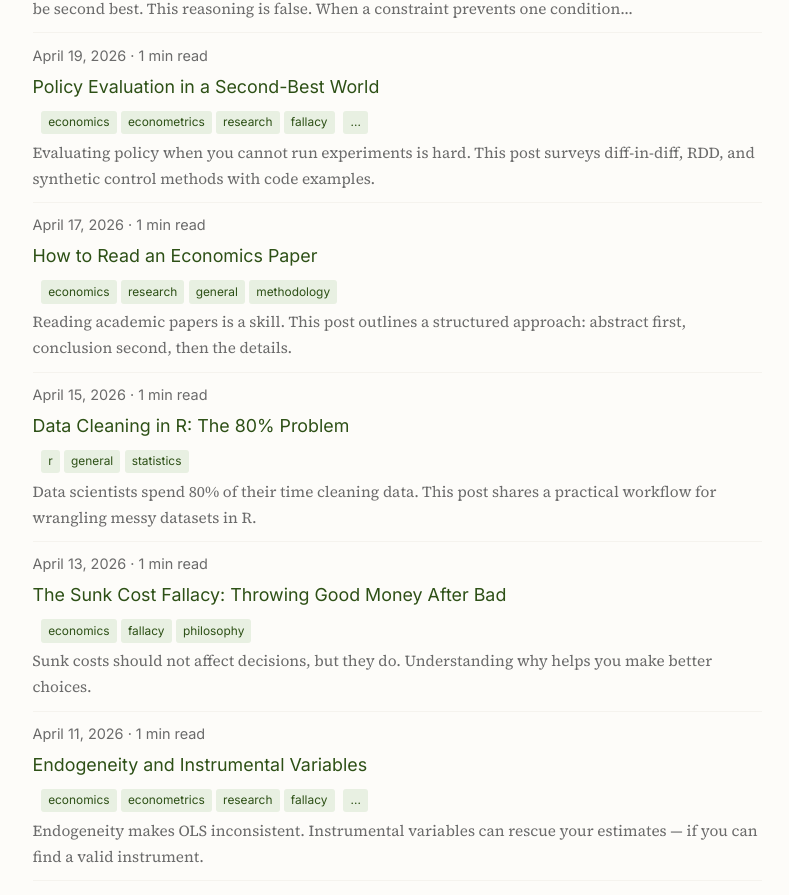
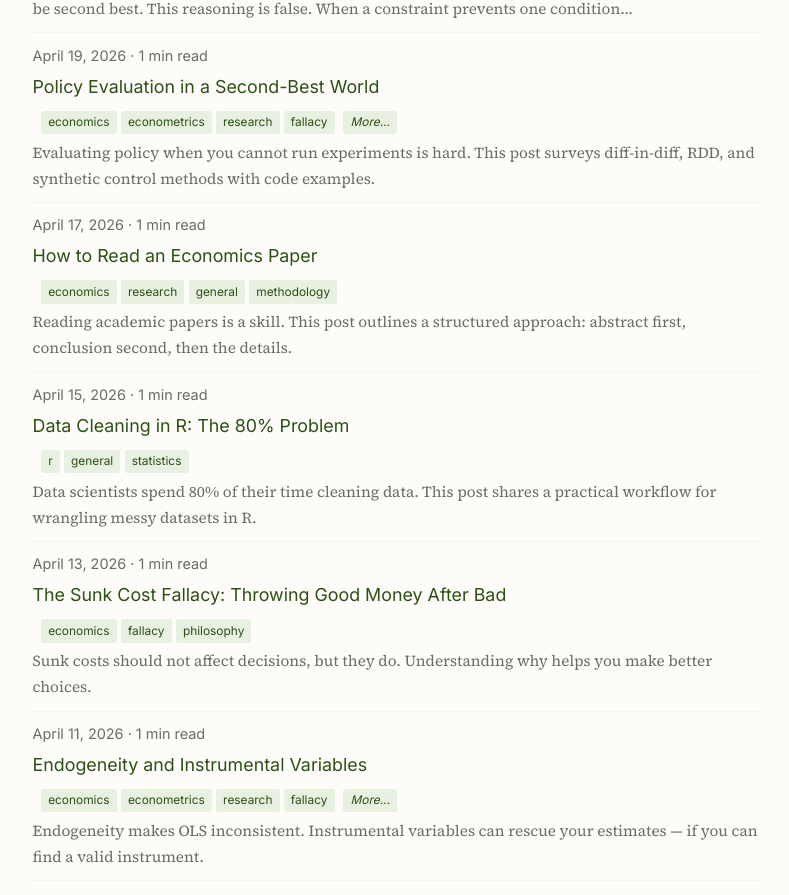
Before and after one commit to marginallabs/marginallabs.github.io, a Jekyll site: the page built from _pages/blog.md, in a window 1280 px wide and 1400 px high, scrolled down 308 px. Shown: the part 149-1044 px from the top of the window, without its empty margins (243-1032 px from the left). Built offline with Jekyll 4.4.1, drawn with Linux system fonts in a browser that asks for light colours.

Commit message:
Replace static '...' with clickable 'More...' to expand hidden tags
Co-Authored-By: Claude Opus 4.7 <noreply@anthropic.com>

```diff
--- a/_layouts/home.html
+++ b/_layouts/home.html
@@ -23,7 +23,7 @@ layout: default
         {% if post.categories %}
           <span class="post-category-badges">
             {% for cat in post.categories limit:4 %}<span class="category-tag">{{ cat }}</span>{% endfor %}
-            {% if post.categories.size > 4 %}<span class="category-tag category-more">...</span>{% endif %}
+            {% if post.categories.size > 4 %}<span class="category-tag category-more-toggle" onclick="this.parentElement.querySelectorAll('.category-tag.hidden-tag').forEach(function(t){t.classList.remove('hidden-tag');}); this.style.display='none';">More...</span>{% for cat in post.categories offset:4 %}<span class="category-tag hidden-tag">{{ cat }}</span>{% endfor %}{% endif %}
           </span>
         {% endif %}
         {% if post.abstract %}
--- a/_pages/blog.md
+++ b/_pages/blog.md
@@ -35,7 +35,7 @@ subscribe: true
     {% if post.categories %}
       <span class="post-category-badges">
         {% for cat in post.categories limit:4 %}<span class="category-tag">{{ cat }}</span>{% endfor %}
-        {% if post.categories.size > 4 %}<span class="category-tag category-more">...</span>{% endif %}
+        {% if post.categories.size > 4 %}<span class="category-tag category-more-toggle" onclick="this.parentElement.querySelectorAll('.category-tag.hidden-tag').forEach(function(t){t.classList.remove('hidden-tag');}); this.style.display='none';">More...</span>{% for cat in post.categories offset:4 %}<span class="category-tag hidden-tag">{{ cat }}</span>{% endfor %}{% endif %}
       </span>
     {% endif %}
     {% if post.abstract %}
--- a/assets/css/style.css
+++ b/assets/css/style.css
@@ -440,6 +440,18 @@ details[open] > .section-toggle .toggle-chevron {
 }
 .post-category-badges .category-tag {
   font-size: 0.7rem;
+}
+.post-category-badges .hidden-tag {
+  display: none;
+}
+.category-more-toggle {
+  cursor: pointer;
+  background: var(--color-tag-bg);
+  color: var(--color-accent);
+  font-style: italic;
+}
+.category-more-toggle:hover {
+  opacity: 0.8;
 }
 
 /* --- Category Filters --- */
```
